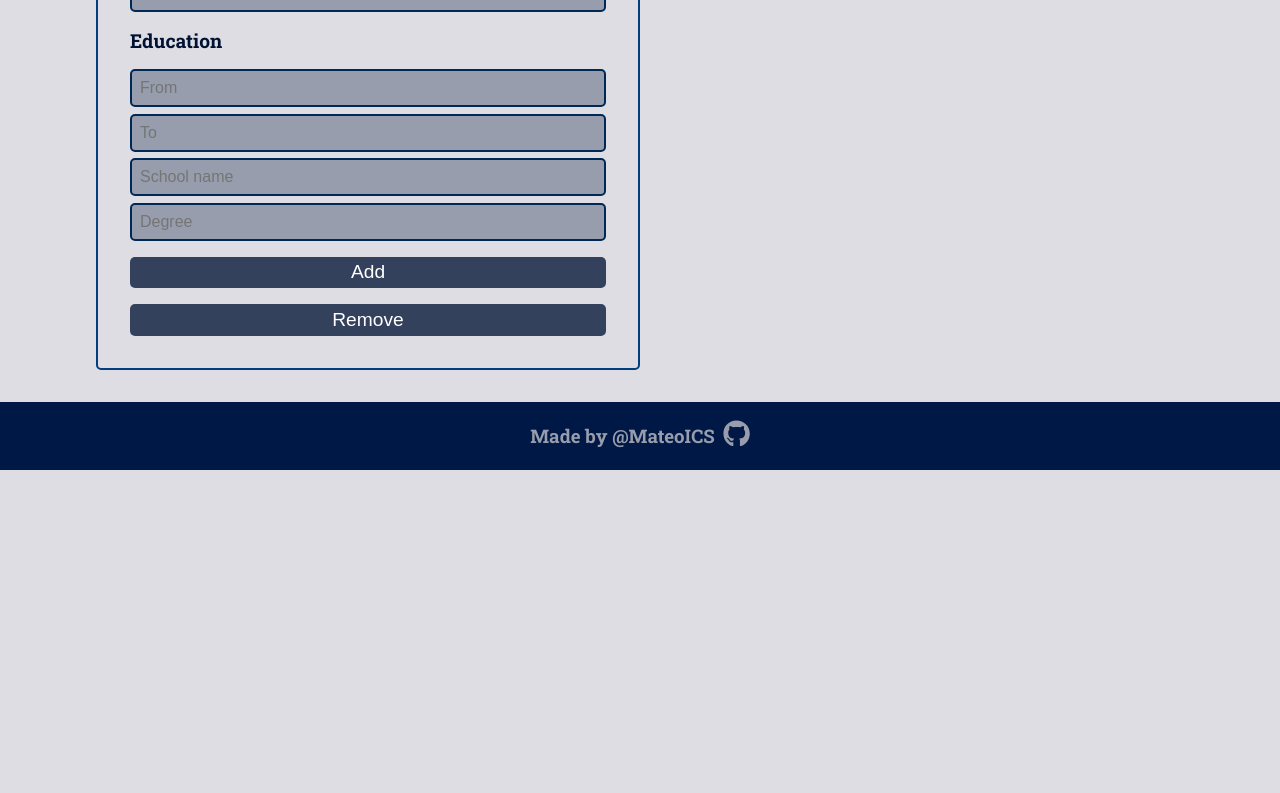
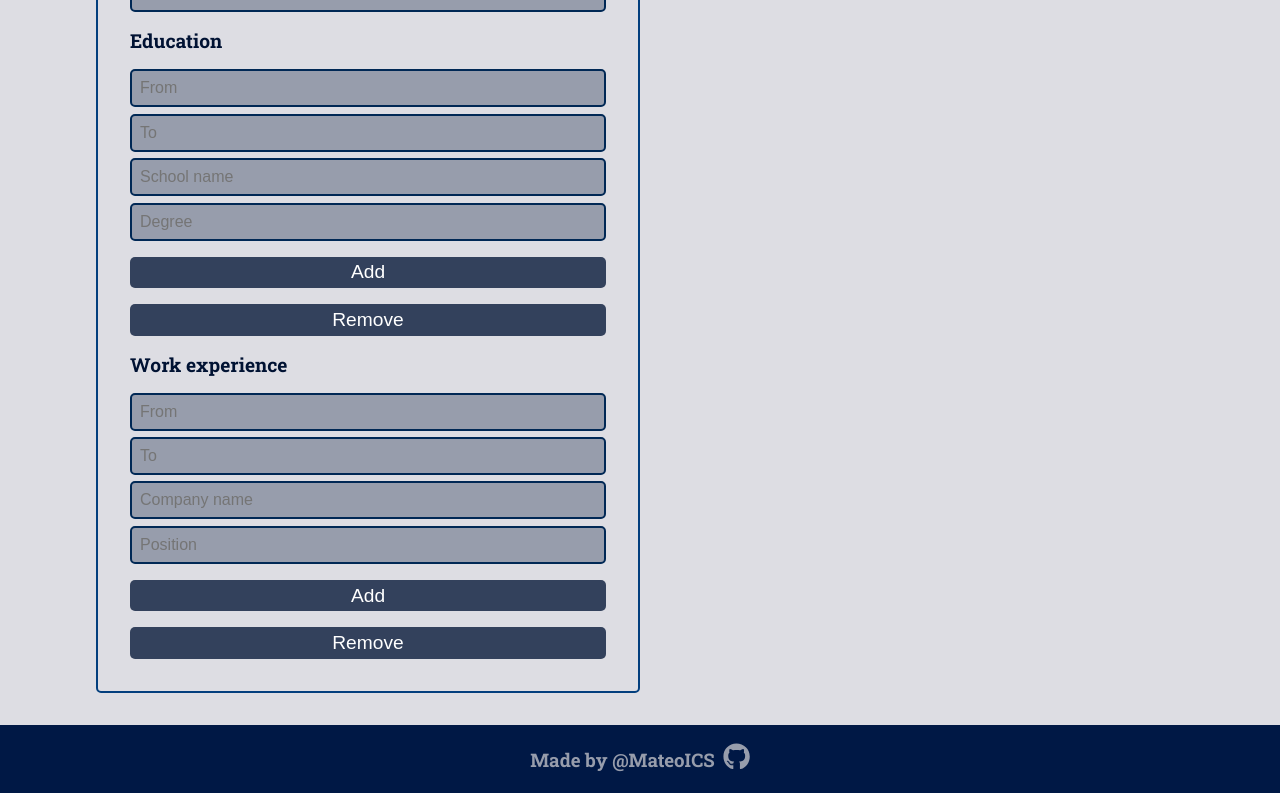
Before and after one commit to MateolCS/cv_generator, a React (Create React App) app: page / in a window 1280 px wide. Shown: the part 420-1213 px from the top of the page. Before the commit the page ends 890 px from the top, so only its background shows below. Built offline with nearby package versions, Linux system fonts and the light colour scheme.

Commit message:
Added WorkExperience component

```diff
--- a/src/components/CvForm.js
+++ b/src/components/CvForm.js
@@ -3,8 +3,11 @@ import { useState } from "react";
 import PersonalInfo from "./PersonalInfo";
 import EducationInfo from "./EducationInfo";
 import Button from "./Button";
+import WorkExperience from "./WorkExperience";
+
 const CvForm = () => {
   const [schoolInfo, setSchoolInfo] = useState(1);
+  const [workInfo, setWorkInfo] = useState(1);
 
   const addEducationInfo = (e) => {
     e.preventDefault();
@@ -14,12 +17,27 @@ const CvForm = () => {
   const removeEducationInfo = (e) => {
     e.preventDefault();
     setSchoolInfo(schoolInfo === 1 ? 1 : schoolInfo - 1);
-    educationInfoComponents.pop();
   };
 
+  const addWorkInfo = (e) => {
+    e.preventDefault();
+    setWorkInfo(workInfo + 1);
+  };
+
+  const removeWorkInfo = (e) => {
+    e.preventDefault();
+    setWorkInfo(workInfo === 1 ? 1 : workInfo - 1);
+  };
+
+  const workInfoComponents = [];
   const educationInfoComponents = [];
+
   for (let i = 0; i < schoolInfo; i++) {
     educationInfoComponents.push(<EducationInfo />);
+  }
+
+  for (let i = 0; i < workInfo; i++) {
+    workInfoComponents.push(<WorkExperience />);
   }
 
   return (
@@ -33,6 +51,10 @@ const CvForm = () => {
         bgColor={"#33415C"}
         clickEvent={removeEducationInfo}
       />
+      <h4 className="input__group__title">Work experience</h4>
+      {workInfoComponents}
+      <Button text={"Add"} bgColor={"#33415C"} clickEvent={addWorkInfo} />
+      <Button text={"Remove"} bgColor={"#33415C"} clickEvent={removeWorkInfo} />
     </form>
   );
 };
--- /dev/null
+++ b/src/components/WorkExperience.js
@@ -0,0 +1,32 @@
+import React from "react";
+
+const WorkExperience = () => {
+  return (
+    <div className="input__group">
+      <input
+        className="cv__form__input"
+        type="text"
+        onFocus={(e) => {
+          e.target.type = "date";
+        }}
+        placeholder="From"
+      />
+      <input
+        className="cv__form__input"
+        type="text"
+        onFocus={(e) => {
+          e.target.type = "date";
+        }}
+        placeholder="To"
+      />
+      <input
+        className="cv__form__input"
+        type="text"
+        placeholder="Company name"
+      />
+      <input className="cv__form__input" type="text" placeholder="Position" />
+    </div>
+  );
+};
+
+export default WorkExperience;
--- a/src/index.css
+++ b/src/index.css
@@ -110,3 +110,11 @@ body{
   color: #fff;
   padding: .3rem;
 }
+
+.form__utility__button{
+  margin-top: 2rem;
+  display: flex;
+  flex-direction: column;
+  width: 90%;
+  margin: 0 auto;
+}
```
